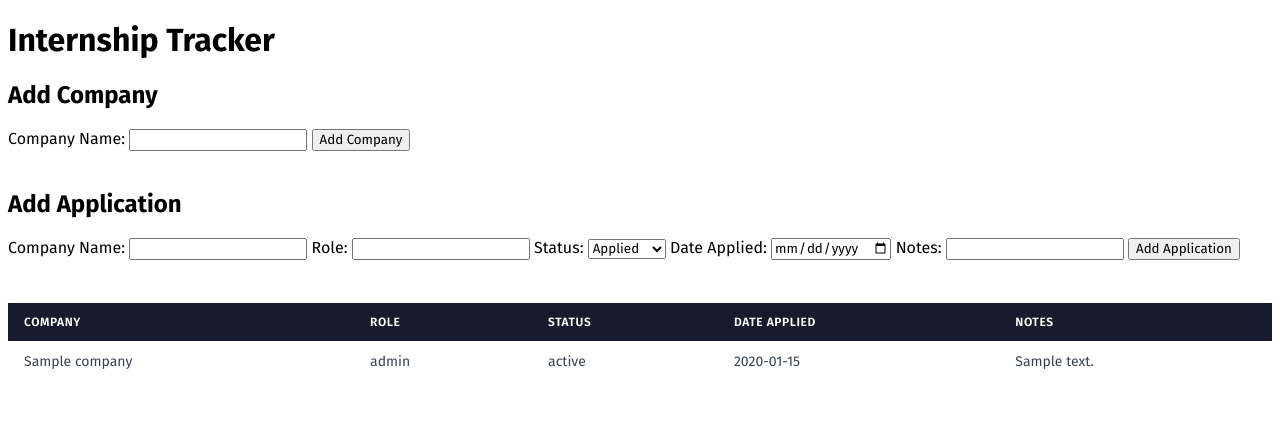
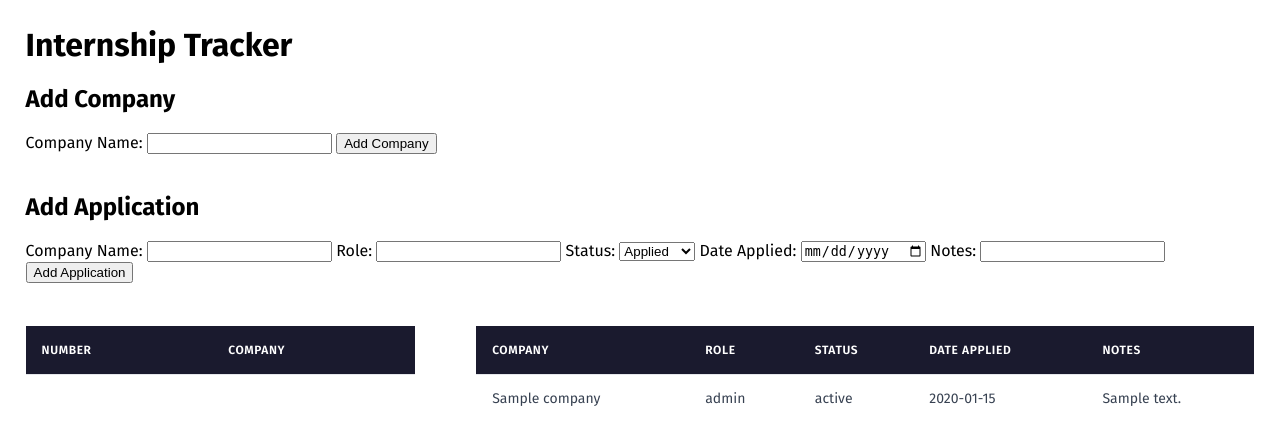
Before and after one commit to joew63/apply-tracker, a Flask app: page / in a window 1280 px wide. Shown: the top 445 px of the page. Run offline with Flask 3, Linux system fonts and the light colour scheme; tables that the repository leaves empty hold one stand-in row (values such as "Sample post"); lists and menus that the app fills with data are empty; some web fonts are replaced.

Commit message:
cleaner ui

```diff
--- a/static/style.css
+++ b/static/style.css
@@ -1,6 +1,8 @@
-* {
+body {
     font-family: "Fira Sans", sans-serif;
+    margin: 2%;
 }
+
 table {
     width: 100%;
     border-collapse: collapse;
@@ -28,6 +30,13 @@ td {
     color: #374151;
 }
 
+th, td {
+    padding: 12px 16px;
+    border-bottom: 1px solid #e5e7eb;
+    height: 48px;
+    box-sizing: border-box;
+}
+
 tbody tr:hover {
     background-color: #f9fafb;
 }
@@ -35,3 +44,17 @@ tbody tr:hover {
 tbody tr:last-child td {
     border-bottom: none;
 }
+
+#container {
+    display: flex;
+    gap: 5%;
+    align-items: flex-start;
+}
+
+#company_table {
+    flex: 1;
+}
+
+#app_table {
+    flex: 2;
+}
--- a/templates/index.html
+++ b/templates/index.html
@@ -43,7 +43,24 @@
         <input type="submit" value="Add Application">
     </form>
     <br>
-    <table>
+    <div id="container">
+        <table id="company_table">
+            <thead>
+                <tr>
+                    <th>Number</th>
+                    <th>Company</th>
+                </tr>
+            </thead>
+            <tbody>
+                {% for company in companies %}
+                <tr>
+                    <td>{{ company[0] }}</td>
+                    <td>{{ company[1] }}</td>
+                </tr>
+                {% endfor %}
+            </tbody>
+        </table>
+        <table id="app_table">
             <thead>
                 <tr>
                     <th>Company</th>
@@ -65,5 +82,7 @@
                 {% endfor %}
             </tbody>
         </table>
+    </div>
+
 </body>
 </html>
```
Lines whose indentation alone changed are shown as unchanged.
